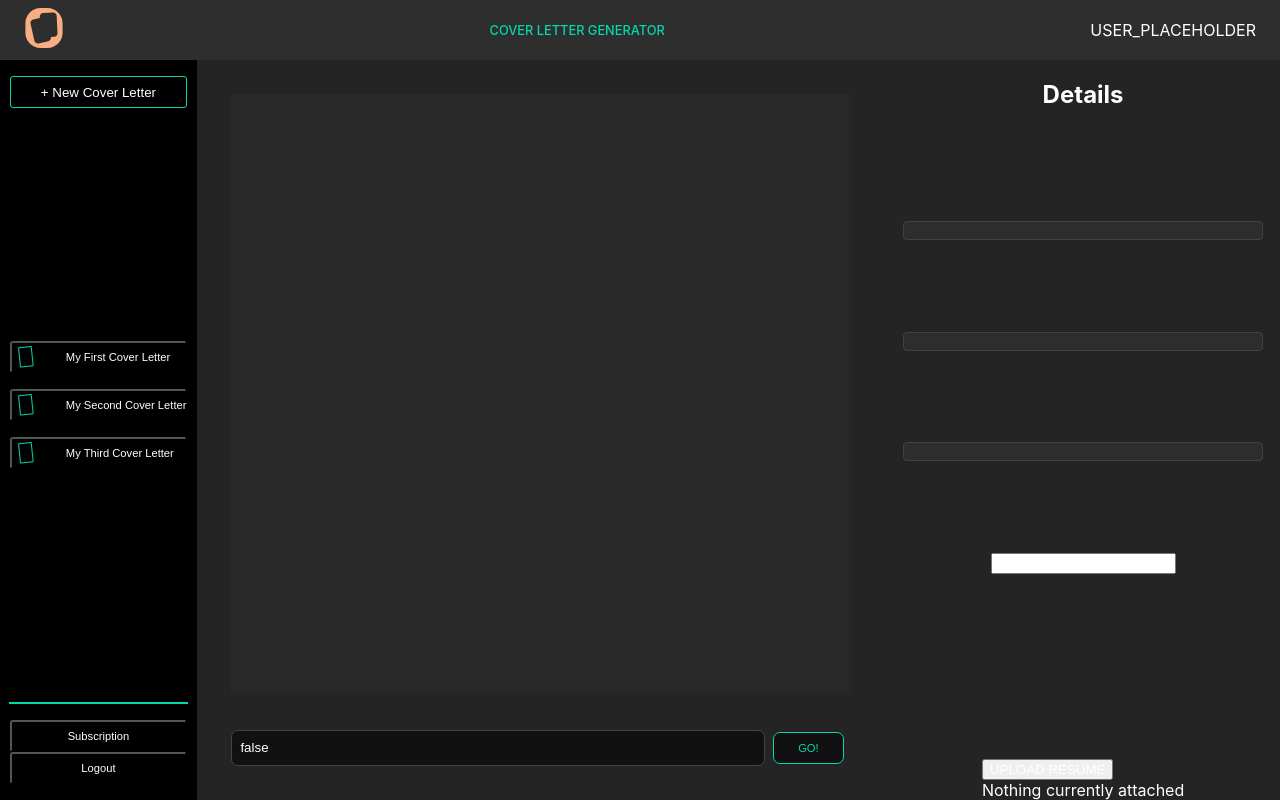
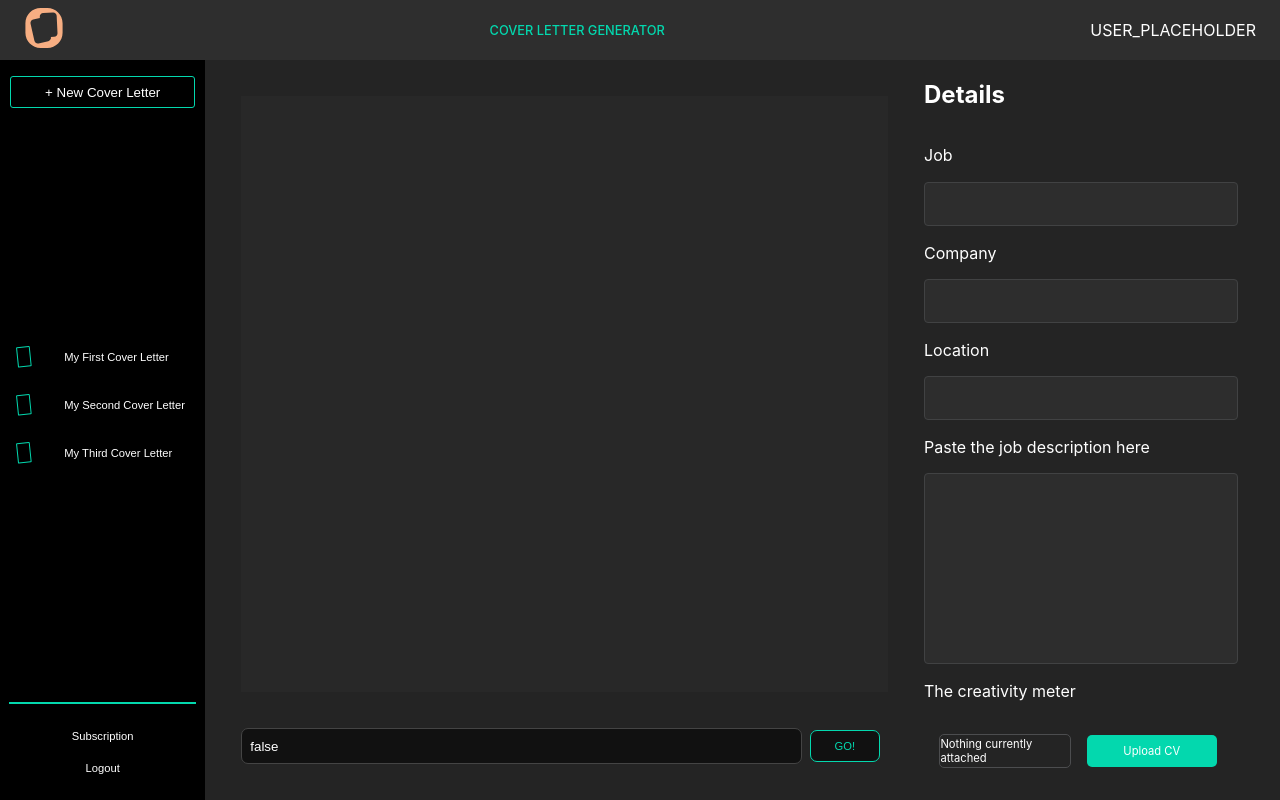
Before and after one commit to xEpiqq/coverletter-gen, a Next.js app: page /dashboard in a window 1280 px wide. Built offline with nearby package versions, Linux system fonts and the light colour scheme; a web font is replaced by a local one.

Commit message:
Dashboard update

```diff
--- a/app/dashboard/page.jsx
+++ b/app/dashboard/page.jsx
@@ -100,17 +100,25 @@ export default function Page() {
           </div>
         </div>
         <div className={s.content_right}>
-            <h2>Details</h2>
-          <input className={s.content_right_input} />
-          <input className={s.content_right_input} />
-          <input className={s.content_right_input} />
-          <input className={s.content_right_input_textbox} />
+          <h2>Details</h2>
+          <label htmlFor="Job input">Job</label>
+          <input id="Job input" className={s.content_right_input} />
+          <label htmlFor="Company input">Company</label>
+          <input id="Company input" className={s.content_right_input} />
+          <label htmlFor="Location input">Location</label>
+          <input id="Location input" className={s.content_right_input} />
+          <label id="Job Description input">Paste the job description here</label>
+          <textarea id="Job Description input" className={s.content_right_input_textbox} />
+          The creativity meter
           <div className={s.content_right_meter} />
           <div className={s.content_right_bottom}>
-            <button className={s.upload_resume_button}>UPLOAD RESUME</button>
             <div className={s.nothing_attached_text}>
               Nothing currently attached
             </div>
+            <label className={s.upload_resume_button}>
+              <input type="file" />
+              <p>Upload CV</p>
+            </label>
           </div>
         </div>
       </div>
--- a/app/dashboard/page.module.scss
+++ b/app/dashboard/page.module.scss
@@ -79,6 +79,11 @@
 
       // give me a border
       border: 1px solid #03d8ae;
+
+      &:hover {
+        cursor: pointer;
+        background-color: #222;
+      }
     }
   }
 
@@ -95,6 +100,9 @@
         justify-content: flex-start;
         align-items: center;
         gap: 2rem;
+
+        // no border
+        border: none;
 
         width: 90%;
         margin-left: 5%;
@@ -144,6 +152,12 @@
         margin-right: 5%;
         height: 2rem;
         border-radius: 3px;
+        border: none;
+
+        &:hover {
+          border: 1px solid #03d8ae;
+          cursor: pointer;
+        }
       }
     }
   }
@@ -217,20 +231,90 @@
 }
 
 .content_right {
-  flex: 2;
+  flex: 1.5;
   display: flex;
   flex-direction: column;
   justify-content: space-between;
-  align-items: center;
+  align-items: flex-start;
+  margin-right: 3rem;
   width: 100%;
 
   .content_right_input {
-    width: 90%;
-    margin-left: 5%;
-    margin-right: 5%;
 
     background: #2d2d2d;
     border: 1.5px solid #414243;
     border-radius: 4px;
+
+    width: 100%;
+
+    height: 2.5rem;
+
+    font-size: 1.5rem;
+  }
+
+  .content_right_input_textbox {
+
+    background: #2d2d2d;
+    border: 1.5px solid #414243;
+    border-radius: 4px;
+
+    height: 25%;
+    width: 100%;
+
+    resize: none;
+
+    font-size: 1.5rem;
+  }
+
+  .content_right_bottom {
+    width: 90%;
+    margin-left: 5%;
+    margin-right: 5%;
+    margin-bottom: 2rem;
+
+    display: flex;
+    flex-direction: row;
+    justify-content: flex-end;
+    align-items: center;
+    gap: 1rem;
+  }
+
+  .upload_resume_button {
+    background-color: #03d8ae;
+    color: #fff;
+    font-size: 0.7rem;
+    width: 100%;
+    height: 2rem;
+    border-radius: 5px;
+    border: none;
+
+    display: flex;
+    flex-direction: row;
+    justify-content: center;
+    align-items: center;
+
+    input {
+      display: none;
+    }
+
+    &:hover {
+      border: 1px solid #03d8ae;
+      cursor: pointer;
+    }
+  }
+
+  .nothing_attached_text {
+    color: #fff;
+    font-size: 0.7rem;
+    width: 100%;
+    height: 2rem;
+    border-radius: 5px;
+    border: none;
+    border: 1px solid #4C4D4F;
+
+    display: flex;
+    flex-direction: row;
+    justify-content: center;
+    align-items: center;
   }
 }
```
